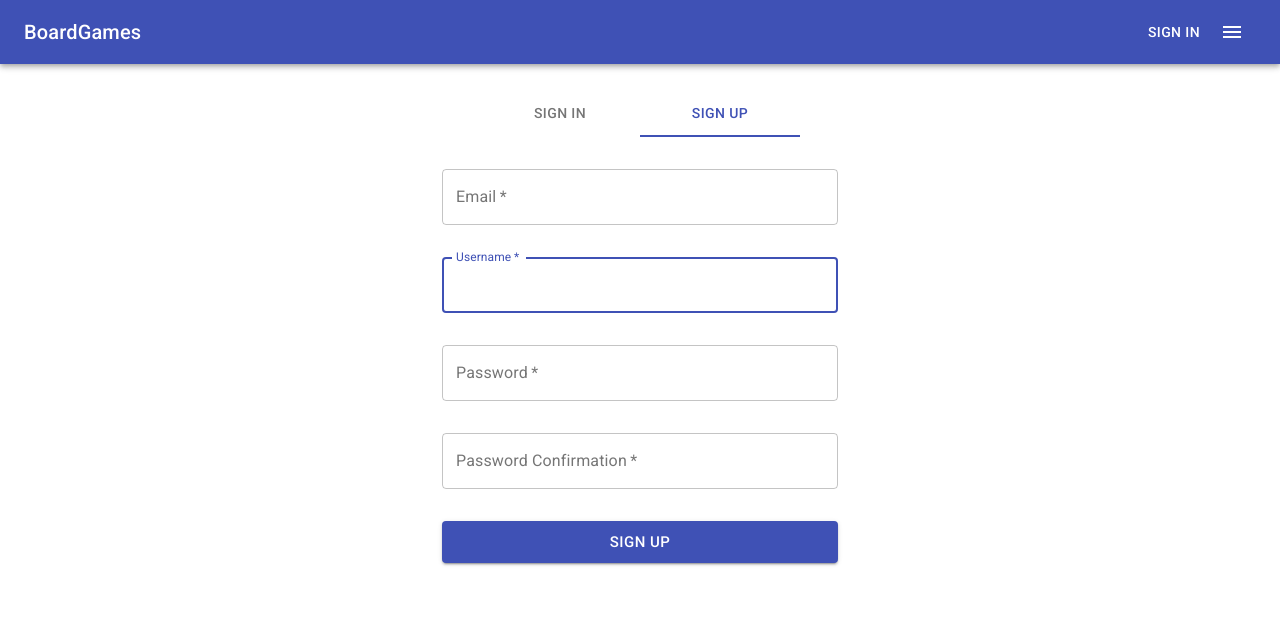
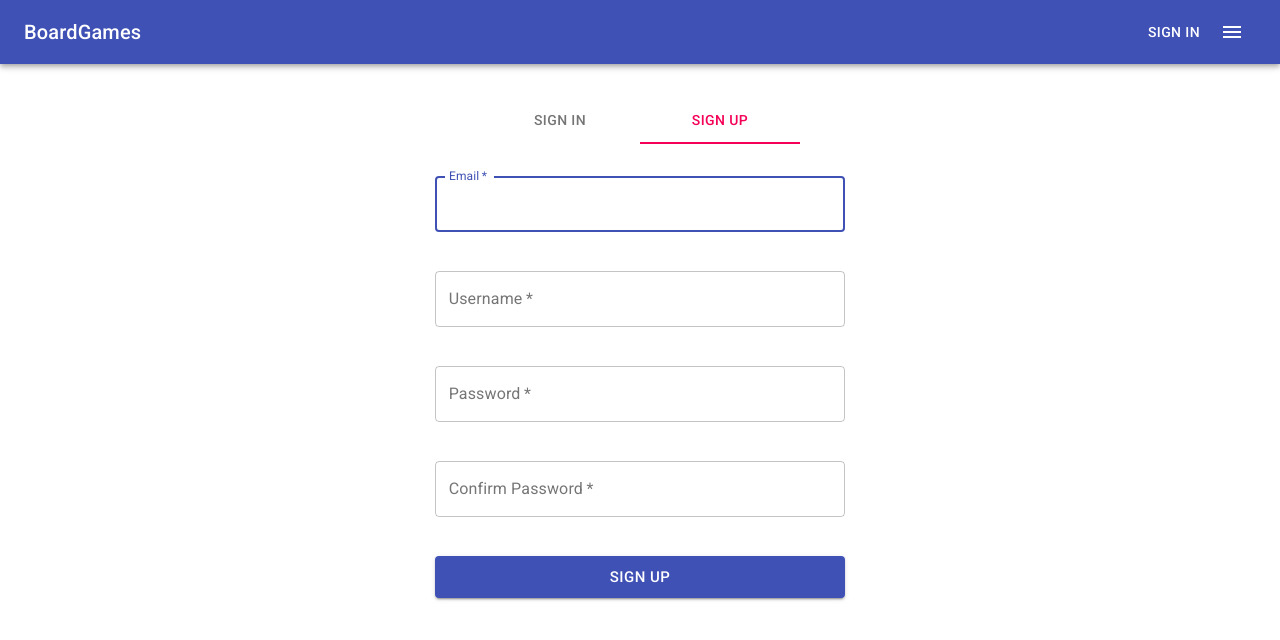
Before and after one commit to raclariu/bgsh, a React (Create React App) app in the folder client/: page /signup in a window 1280 px wide. Shown: the top 640 px of the page. Built offline with nearby package versions, Linux system fonts and the light colour scheme.

Commit message:
tweaked auth screen

```diff
--- a/client/src/App.js
+++ b/client/src/App.js
@@ -1,6 +1,6 @@
 import React from 'react'
 import { BrowserRouter, Route, Redirect } from 'react-router-dom'
-import { Container } from '@material-ui/core'
+import Container from '@material-ui/core/Container'
 import Header from './components/Header'
 import HomePageScreen from './screens/HomePageScreen'
 import AuthScreen from './screens/AuthScreen'
@@ -10,8 +10,9 @@ const App = () => {
 	return (
 		<BrowserRouter>
 			<Header />
-			<Container>
-				<main style={{ paddingTop: '25px', paddingBottom: '25px' }}>
+
+			<main>
+				<Container>
 					<Route path="/" exact>
 						<HomePageScreen />
 					</Route>
@@ -27,8 +28,8 @@ const App = () => {
 					<Route path="/signout" exact>
 						<Redirect to="/" />
 					</Route>
-				</main>
-			</Container>
+				</Container>
+			</main>
 		</BrowserRouter>
 	)
 }
--- a/client/src/components/CollectionSearchBox.js
+++ b/client/src/components/CollectionSearchBox.js
@@ -40,11 +40,13 @@ const CollectionSearchBox = () => {
 					value={keyword}
 					variant="outlined"
 					id="keyword"
+					name="keyword"
 					label="Search for a game"
-					type="text"
+					type="search"
 					fullWidth
 				/>
 			</Grid>
+
 			<Grid item>
 				<Button
 					className={classes.button}
--- a/client/src/components/GetCollectionBox.js
+++ b/client/src/components/GetCollectionBox.js
@@ -5,6 +5,7 @@ import { makeStyles } from '@material-ui/core/styles'
 import Grid from '@material-ui/core/Grid'
 import TextField from '@material-ui/core/TextField'
 import Button from '@material-ui/core/Button'
+import Loader from './Loader'
 import { getCollectionFromBGG } from '../actions/collectionActions'
 
 const useStyles = makeStyles((theme) => ({
@@ -25,6 +26,9 @@ const GetCollectionBox = () => {
 
 	const userCollectionDB = useSelector((state) => state.userCollectionDB)
 	const { error } = userCollectionDB
+
+	const userCollectionBGG = useSelector((state) => state.userCollectionBGG)
+	const { loading } = userCollectionBGG
 
 	const submitToBGGHandler = (e) => {
 		e.preventDefault()
@@ -63,7 +67,7 @@ const GetCollectionBox = () => {
 					size="large"
 					fullWidth
 				>
-					Get Collection
+					{loading ? <Loader size={26} color="inherit" /> : 'Get Collection'}
 				</Button>
 			</Grid>
 		</form>
--- a/client/src/components/Loader.js
+++ b/client/src/components/Loader.js
@@ -5,19 +5,18 @@ import CircularProgress from '@material-ui/core/CircularProgress'
 const useStyles = makeStyles((theme) => ({
 	root : {
 		display        : 'flex',
-		justifyContent : 'center',
-		'& > * + *'    : {
-			marginLeft : theme.spacing(2)
-		}
+		justifyContent : 'center'
 	}
 }))
 
-export default function CircularIndeterminate() {
+const Loader = ({ size, color }) => {
 	const classes = useStyles()
 
 	return (
 		<div className={classes.root}>
-			<CircularProgress />
+			<CircularProgress size={size} color={color} />
 		</div>
 	)
 }
+
+export default Loader
--- a/client/src/components/SignIn.js
+++ b/client/src/components/SignIn.js
@@ -8,18 +8,12 @@ import { signIn } from '../actions/userActions'
 import Loader from './Loader'
 
 const useStyles = makeStyles((theme) => ({
-	root       : {
+	root  : {
 		width  : '100%',
 		margin : theme.spacing(4, 0, 0, 0)
 	},
-	input      : {
-		margin : theme.spacing(4, 0, 0, 0)
-	},
-	submitBtn  : {
-		margin : theme.spacing(4, 0, 0, 0)
-	},
-	typography : {
-		margin : theme.spacing(4, 0, 0, 0)
+	input : {
+		minHeight : '95px'
 	}
 }))
 
@@ -51,18 +45,16 @@ const SignIn = () => {
 
 	return (
 		<Fragment>
-			{loading ? (
-				<Loader />
-			) : (
-				<Fragment>
 			<form className={classes.root} noValidate autoComplete="off">
 				<TextField
+					className={classes.input}
 					error={error && error.errors.emailError ? true : false}
 					helperText={error ? error.errors.emailError : false}
 					onChange={(e) => setEmail(e.target.value)}
 					variant="outlined"
 					value={email}
 					id="email"
+					name="email"
 					label="Email"
 					type="email"
 					fullWidth
@@ -78,6 +70,7 @@ const SignIn = () => {
 					variant="outlined"
 					value={password}
 					id="password"
+					name="password"
 					label="Password"
 					type="password"
 					fullWidth
@@ -85,21 +78,21 @@ const SignIn = () => {
 				/>
 
 				<Button
-							className={classes.submitBtn}
 					onClick={submitHandler}
 					type="submit"
 					variant="contained"
 					color="primary"
 					size="large"
+					disabled={loading}
 					fullWidth
 				>
-							Sign In
+					{loading ? <Loader size={26} color="inherit" /> : 'Sign In'}
 				</Button>
 			</form>
-				</Fragment>
-			)}
 		</Fragment>
 	)
 }
 
 export default SignIn
+
+// * de facut ochi pentru parola
--- a/client/src/components/SignUp.js
+++ b/client/src/components/SignUp.js
@@ -8,18 +8,12 @@ import { signUp } from '../actions/userActions'
 import Loader from './Loader'
 
 const useStyles = makeStyles((theme) => ({
-	root       : {
+	root  : {
 		width  : '100%',
 		margin : theme.spacing(4, 0, 0, 0)
 	},
-	input      : {
-		margin : theme.spacing(4, 0, 0, 0)
-	},
-	submitBtn  : {
-		margin : theme.spacing(4, 0, 0, 0)
-	},
-	typography : {
-		margin : theme.spacing(4, 0, 0, 0)
+	input : {
+		minHeight : '95px'
 	}
 }))
 
@@ -56,21 +50,20 @@ const SignUp = () => {
 
 	return (
 		<Fragment>
-			{loading ? (
-				<Loader />
-			) : (
-				<Fragment>
 			<form className={classes.root} noValidate autoComplete="off">
 				<TextField
+					className={classes.input}
 					error={error && error.errors.emailError ? true : false}
 					helperText={error ? error.errors.emailError : false}
 					onChange={(e) => setEmail(e.target.value)}
 					variant="outlined"
 					value={email}
 					id="email"
+					name="email"
 					label="Email"
 					type="email"
 					fullWidth
+					autoFocus
 					required
 				/>
 
@@ -82,10 +75,10 @@ const SignUp = () => {
 					variant="outlined"
 					value={username}
 					id="username"
+					name="username"
 					label="Username"
 					type="text"
 					fullWidth
-							autoFocus
 					required
 				/>
 
@@ -97,6 +90,7 @@ const SignUp = () => {
 					variant="outlined"
 					value={password}
 					id="password"
+					name="password"
 					label="Password"
 					type="password"
 					fullWidth
@@ -111,26 +105,25 @@ const SignUp = () => {
 					variant="outlined"
 					value={passwordConfirmation}
 					id="passwordConfirmation"
-							label="Password Confirmation"
+					name="passwordConfirmation"
+					label="Confirm Password"
 					type="password"
 					fullWidth
 					required
 				/>
 
 				<Button
-							className={classes.submitBtn}
 					onClick={submitHandler}
 					variant="contained"
 					type="submit"
 					color="primary"
 					size="large"
+					disabled={loading}
 					fullWidth
 				>
-							Sign Up
+					{loading ? <Loader size={26} color="inherit" /> : 'Sign up'}
 				</Button>
 			</form>
-				</Fragment>
-			)}
 		</Fragment>
 	)
 }
--- a/client/src/screens/AuthScreen.js
+++ b/client/src/screens/AuthScreen.js
@@ -1,29 +1,48 @@
 import React, { useState } from 'react'
+import { makeStyles } from '@material-ui/core/styles'
 import { useHistory } from 'react-router-dom'
-import Container from '@material-ui/core/Container'
+import Grid from '@material-ui/core/Grid'
 import Tabs from '@material-ui/core/Tabs'
 import Tab from '@material-ui/core/Tab'
 import SignIn from '../components/SignIn'
 import SignUp from '../components/SignUp'
 
+const useStyles = makeStyles((theme) => ({
+	gridContainer : {
+		margin : theme.spacing(4, 0, 4, 0)
+	}
+}))
+
 const AuthScreen = ({ value }) => {
+	const classes = useStyles()
+
+	const [ selectedTab, setSelectedTab ] = useState(value)
+
 	const history = useHistory()
 
-	const [ selectedTab, setSelectedTab ] = useState(value)
-	const handleChange = (event, value) => {
+	const handleChange = (e, value) => {
 		setSelectedTab(value)
 	}
 
 	return (
-		<Container maxWidth="xs">
-			<Tabs value={selectedTab} centered indicatorColor="primary" textColor="primary" onChange={handleChange}>
-				<Tab value="signin" onClick={() => history.push('/signin')} label="Sign In" />
-				<Tab value="signup" onClick={() => history.push('/signup')} label="Sign Up" />
-			</Tabs>
+		<Grid container className={classes.gridContainer} direction="column" justify="center" alignItems="center">
+			<Grid item xl={4} lg={4} md={4} sm={7} xs={11}>
+				<Tabs
+					className={classes.container}
+					value={selectedTab}
+					centered
+					indicatorColor="secondary"
+					textColor="secondary"
+					onChange={handleChange}
+				>
+					<Tab value="signin" onClick={() => history.push('/signin')} label="Sign In" />
+					<Tab value="signup" onClick={() => history.push('/signup')} label="Sign Up" />
+				</Tabs>
 
-			{selectedTab === 'signin' && <SignIn />}
-			{selectedTab === 'signup' && <SignUp />}
-		</Container>
+				{selectedTab === 'signin' && <SignIn />}
+				{selectedTab === 'signup' && <SignUp />}
+			</Grid>
+		</Grid>
 	)
 }
 
```
Also changed, not shown: client/src/components/Header.js (+11 -13 lines). Lines whose indentation alone changed are shown as unchanged.
